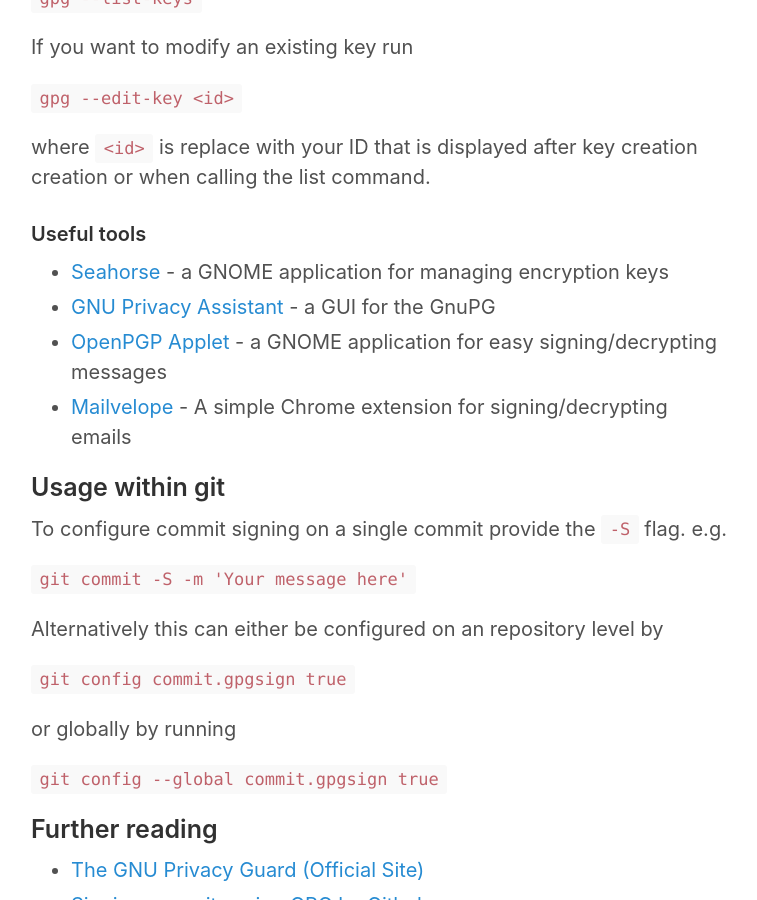
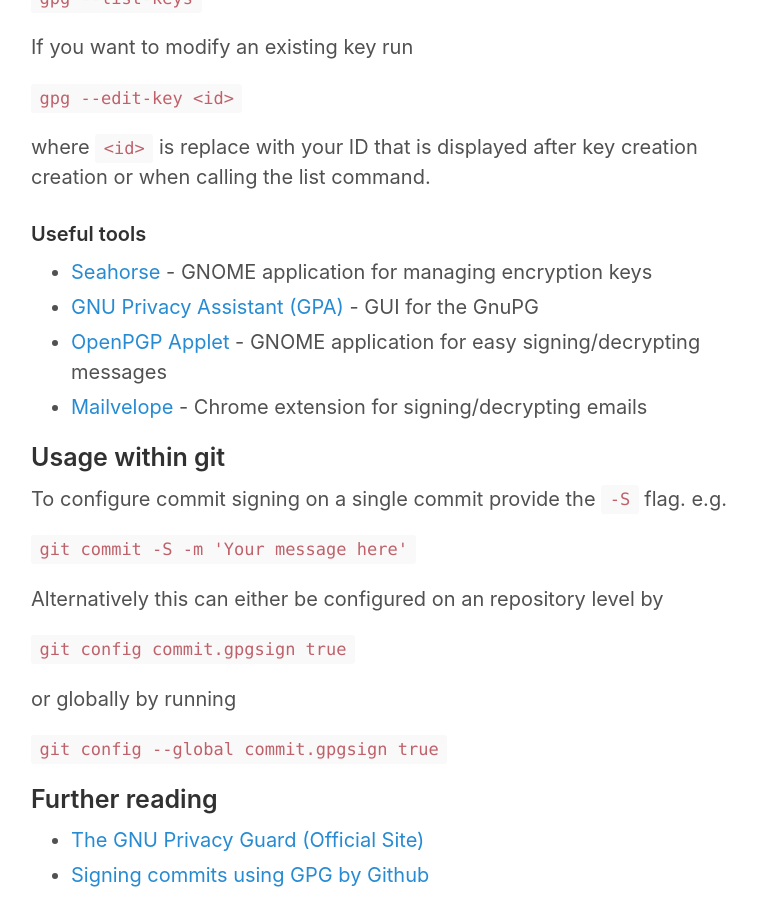
Before and after one commit to inverse/personal-site, a Jekyll site: the page built from _posts/2017-07-31-gpg-signing-git-commits.md, in a window 1280 px wide and 900 px high, scrolled down 1139 px. Shown: the whole window, without its empty margins (259-1016 px from the left). Built offline with Jekyll 4.4.1, drawn with Linux system fonts in a browser that asks for light colours; nearby versions of some CDN libraries; comment, search, counter and statistics services are not loaded.

Commit message:
Update 2017-07-31-gpg-signing-git-commits.md

```diff
--- a/_posts/2017-07-31-gpg-signing-git-commits.md
+++ b/_posts/2017-07-31-gpg-signing-git-commits.md
@@ -40,10 +40,10 @@
 
 ### Useful tools
 
-- [Seahorse][5] - a GNOME application for managing encryption keys
-- [GNU Privacy Assistant][6] - a GUI for the GnuPG
-- [OpenPGP Applet][7] - a GNOME application for easy signing/decrypting messages
-- [Mailvelope][8] - A simple Chrome extension for signing/decrypting emails
+- [Seahorse][5] - GNOME application for managing encryption keys
+- [GNU Privacy Assistant (GPA)][6] - GUI for the GnuPG
+- [OpenPGP Applet][7] - GNOME application for easy signing/decrypting messages
+- [Mailvelope][8] - Chrome extension for signing/decrypting emails
 
 ## Usage within git
 
```
